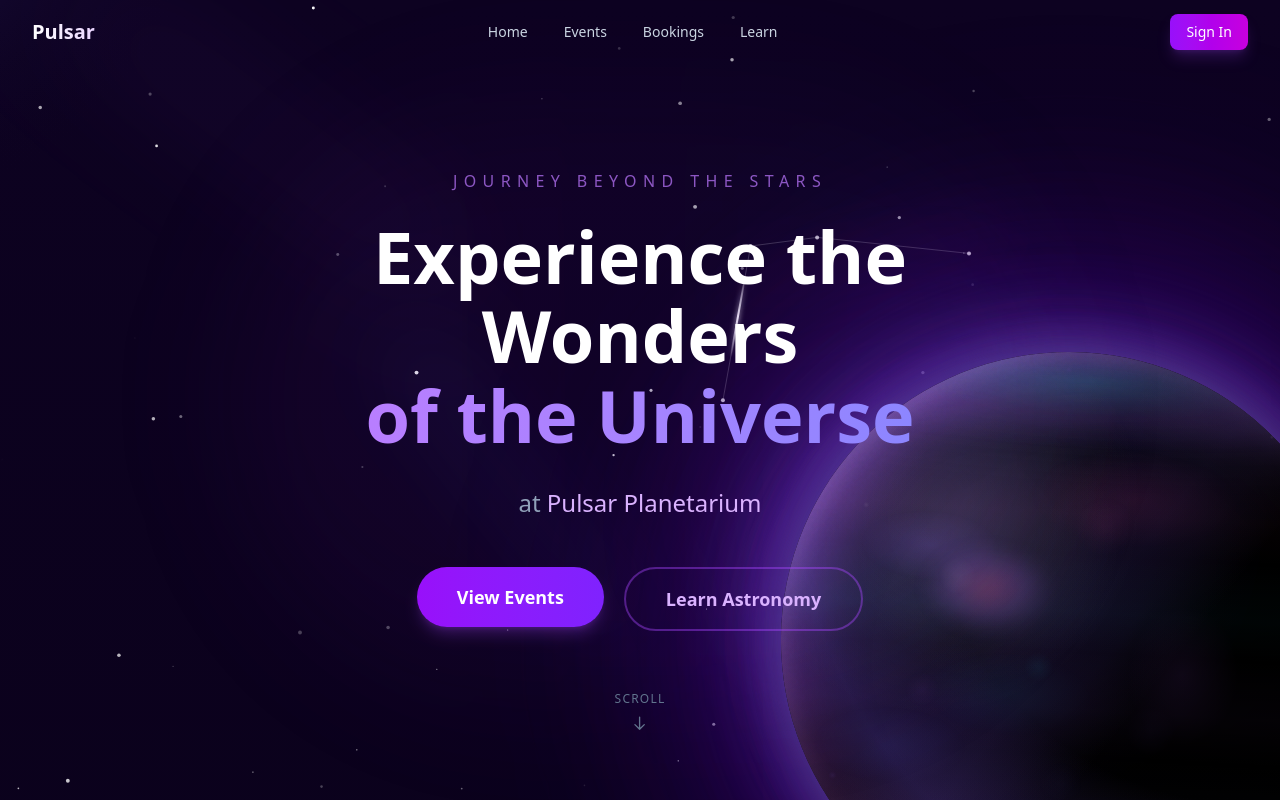
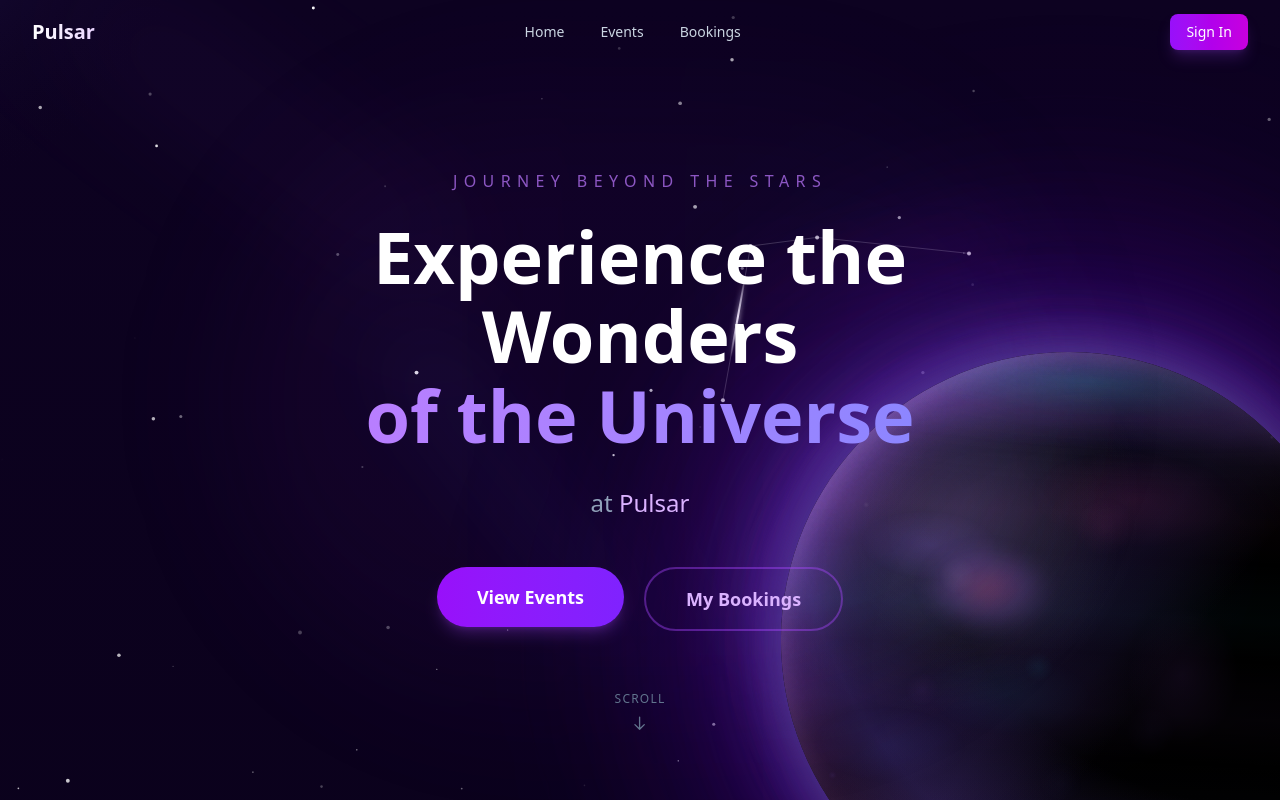
Before and after one commit to Artificed/Pulsar, a Next.js app in the folder frontend/: page / in a window 1280 px wide. Built offline with nearby package versions, Linux system fonts and the light colour scheme.

Commit message:
refactor: removed learn page

```diff
--- a/frontend/src/app/(main)/learn/page.tsx
+++ /dev/null
@@ -1,7 +0,0 @@
-export default function Learn() {
-  return (
-    <div>
-      Learn
-    </div>
-  );
-}
--- a/frontend/src/components/home/hero-section.tsx
+++ b/frontend/src/components/home/hero-section.tsx
@@ -41,7 +41,7 @@ export default function HeroSection() {
           animate={{ opacity: 1, y: 0 }}
           transition={{ duration: 0.8, delay: 0.6 }}
         >
-          at <span className="text-purple-300 font-medium">Pulsar Planetarium</span>
+          at <span className="text-purple-300 font-medium">Pulsar</span>
         </motion.p>
 
         <motion.div
@@ -61,14 +61,14 @@ export default function HeroSection() {
             </motion.button>
           </Link>
 
-          <Link href="/learn">
+          <Link href="/booking">
             <motion.button
               className="px-10 py-4 border-2 border-purple-500/40 rounded-full text-purple-300 font-semibold text-lg hover:bg-purple-500/10 hover:border-purple-400/60 transition-all duration-300"
               whileHover={{ scale: 1.05 }}
               whileTap={{ scale: 0.98 }}
               data-hover
             >
-              Learn Astronomy
+              My Bookings
             </motion.button>
           </Link>
         </motion.div>
--- a/frontend/src/components/home/join-section.tsx
+++ b/frontend/src/components/home/join-section.tsx
@@ -246,7 +246,7 @@ export default function JoinSection() {
       >
         <div className="max-w-6xl mx-auto flex items-center justify-between">
           <div className="flex items-center gap-2">
-            <span className="text-slate-500 text-sm">Pulsar Planetarium</span>
+            <span className="text-slate-500 text-sm">Pulsar</span>
           </div>
 
           <p className="text-slate-600 text-xs">
--- a/frontend/src/components/navbar.tsx
+++ b/frontend/src/components/navbar.tsx
@@ -26,7 +26,6 @@ export default function Navbar({ variant = 'default' }: NavbarProps) {
     { href: "/", label: "Home" },
     { href: "/event", label: "Events" },
     { href: "/booking", label: "Bookings" },
-    { href: "/learn", label: "Learn" },
   ];
 
   return (
```
